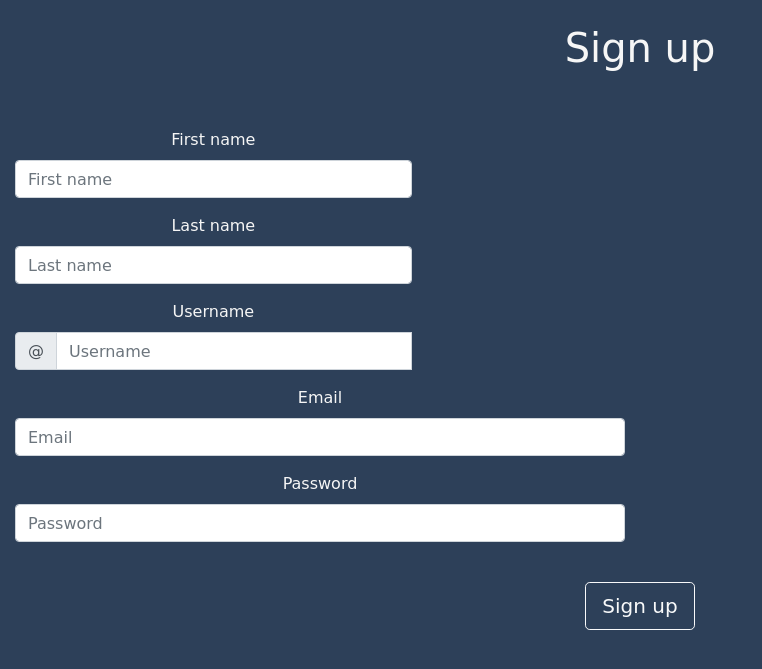
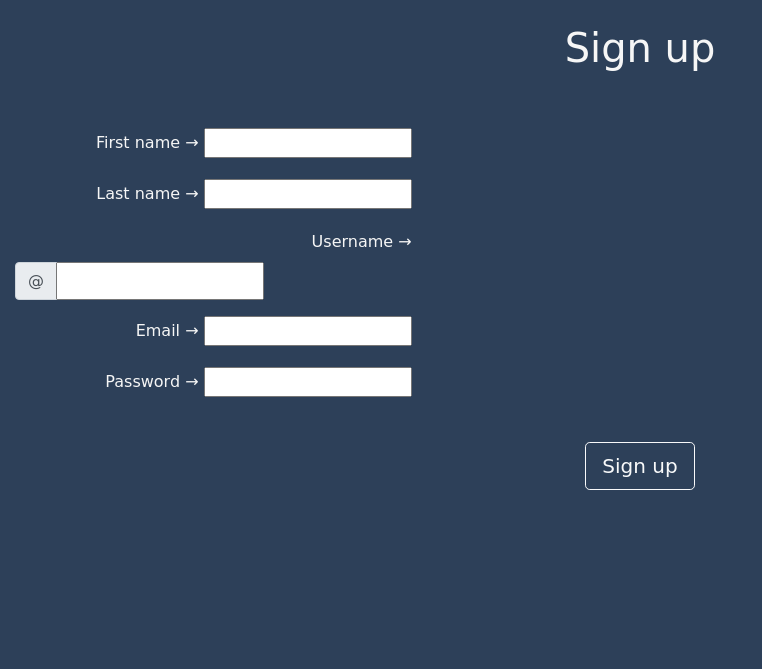
Before and after one commit to ArtemDyrdin/Social-Network, a Django app: page /signup in a window 1280 px wide. Shown: the top 669 px of the page, without its empty margins (0-762 px from the left). Run offline with Django 3.2, Linux system fonts and the light colour scheme; some libraries are stand-ins or nearby versions.

Commit message:
сделал авторизацию

```diff
--- a/socialNet/apps/network/forms.py
+++ b/socialNet/apps/network/forms.py
@@ -42,62 +42,62 @@ class AuthUserForm(AuthenticationForm, ModelForm):
         super().__init__(*args, **kwargs)
 
 
-# class RegisterUserForm(ModelForm):
-#     class Meta:
-#         model = User
-#         fields = ['username', 'password', 'email', 'first_name', 'last_name']
+class RegisterUserForm(ModelForm):
+    class Meta:
+        model = User
+        fields = ['username', 'password', 'email', 'first_name', 'last_name']
 
-#         widgets = {
-#             'username': TextInput(attrs={
-#                 'type': 'input',
-#                 'class': 'form-control',
-#                 'id': 'validationDefaultUsername',
-#                 'placeholder': 'Username',
-#                 'aria-describedby': 'inputGroupPrepend2'
-#             }),
-#             'password': PasswordInput(attrs={
-#                 'id': 'password-input'
-#             }),
-#             'email': EmailInput(attrs={
-#                 'class': 'lalala-topola'
-#             }),
-#             'first_name': TextInput(attrs={
-#                 'class': 'form-control',
-#                 'id': 'validationDefault01',
-#                 'placeholder': 'First name'
-#             }),
-#             #     'last_name': TextInput(attrs={
-#             #         'type': 'input',
-#             #         'class': 'form',
-#             #         'id': 'validationDefault02',
-#             #         'placeholder': 'Last name'
-#             #     })
-#         }
+        widgets = {
+            # 'username': TextInput(attrs={
+            #     'type': 'input',
+            #     'class': 'form-control',
+            #     'id': 'validationDefaultUsername',
+            #     'placeholder': 'Username',
+            #     'aria-describedby': 'inputGroupPrepend2'
+            # }),
+            'password': PasswordInput(attrs={
+                'id': 'password-input'
+            }),
+            # 'email': EmailInput(attrs={
+            #     'class': 'lalala-topola'
+            # }),
+            # 'first_name': TextInput(attrs={
+            #     'class': 'form-control',
+            #     'id': 'validationDefault01',
+            #     'placeholder': 'First name'
+            # }),
+            # 'last_name': TextInput(attrs={
+            #     'type': 'input',
+            #     'class': 'form',
+            #     'id': 'validationDefault02',
+            #     'placeholder': 'Last name'
+            # })
+        }
 
-#     def __init__(self, *args, **kwargs):
-#         super().__init__(*args, **kwargs)
+    def __init__(self, *args, **kwargs):
+        super().__init__(*args, **kwargs)
 
-#         self.fields["username"] = CharField(
-#             max_length=40,
-#             min_length=5)
-#         self.fields["first_name"] = CharField(
-#             max_length=40
-#         )
-#         self.fields["last_name"] = CharField(
-#             max_length=40
-#         )
+        self.fields["username"] = CharField(
+            max_length=40,
+            min_length=5)
+        self.fields["first_name"] = CharField(
+            max_length=40
+        )
+        self.fields["last_name"] = CharField(
+            max_length=40
+        )
 
-#         validator_user = RegexValidator(r'^[a-z0-9]*$')
-#         validator_password = RegexValidator(r'^[a-zA-Z0-9-=$!|?*+./]*$')
-#         validator_name = RegexValidator(r'^[a-zA-Z-]*$')
-#         self.fields['username'].validators = [validator_user]
-#         self.fields['password'].validators = [validator_password]
-#         self.fields['first_name'].validators = [validator_name]
-#         self.fields['last_name'].validators = [validator_name]
+        validator_user = RegexValidator(r'^[a-z0-9]*$')
+        validator_password = RegexValidator(r'^[a-zA-Z0-9-=$!|?*+./]*$')
+        validator_name = RegexValidator(r'^[a-zA-Z-]*$')
+        self.fields['username'].validators = [validator_user]
+        self.fields['password'].validators = [validator_password]
+        self.fields['first_name'].validators = [validator_name]
+        self.fields['last_name'].validators = [validator_name]
 
-#     def save(self, commit=True):
-#         user = super().save(commit=False)
-#         user.set_password(self.cleaned_data["password"])
-#         if commit:
-#             user.save()
-#         return user
+    def save(self, commit=True):
+        user = super().save(commit=False)
+        user.set_password(self.cleaned_data["password"])
+        if commit:
+            user.save()
+        return user
--- a/socialNet/apps/network/static/network/base.css
+++ b/socialNet/apps/network/static/network/base.css
@@ -53,7 +53,6 @@ main {
   margin: 35% 0% 0% 15%;
 }
 
-.form {
-  background-color: #f6f6f6;
-  color: blue;
+.autorize {
+  text-align: right;
 }
--- a/socialNet/apps/network/templates/network/signup.html
+++ b/socialNet/apps/network/templates/network/signup.html
@@ -9,41 +9,39 @@
     <br>
     <h1>Sign up</h1>
     <br><br>
+    <div class="autorize">
       <div class="col-md-4 mb-3">
-      <label for="validationCustom01">First name</label>
-      <input type="text" name="first_name" class="form-control" id="validationCustom01" placeholder="First name" required>
+        <label for="validationCustom01">First name →</label>
+        {{ form.first_name}}
         <div class="valid-feedback">
           Looks good!
         </div>
       </div>
       <div class="col-md-4 mb-3">
-      <label for="validationCustom02">Last name</label>
-      <input type="text" name="last_name" class="form-control" id="validationCustom02" placeholder="Last name" required>
+        <label for="validationCustom02">Last name →</label>
+        {{ form.last_name }}
         <div class="valid-feedback">
           Looks good!
         </div>
       </div>
       <div class="col-md-4 mb-3">
-      <label for="validationCustomUsername">Username</label>
+        <label for="validationCustom02">Username →</label>
         <div class="input-group">
           <div class="input-group-prepend">
             <span class="input-group-text" id="inputGroupPrepend">@</span>
           </div>
-        <input type="text" name="username" class="form-control" id="validationCustomUsername" placeholder="Username" aria-describedby="inputGroupPrepend" required>
-        <div class="invalid-feedback">
-          Please choose a username.
+          {{ form.username}}
         </div>
       </div>
+      <div class="form-group col-md-4 mb-3">
+        <label for="inputEmail4">Email →</label>
+        {{ form.email }}
       </div>
-    <div class="form-group col-md-6">
-      <label for="inputEmail4">Email</label>
-      <input type="email" name="email" class="form-control" id="inputEmail4" placeholder="Email">
+      <div class="form-group col-md-4 mb-3">
+        <label for="inputPassword4">Password →</label>
+        {{ form.password}}
       </div>
-    <div class="form-group col-md-6">
-      <label for="inputPassword4">Password</label>
-      <input type="password" name="password" class="form-control" id="inputPassword4" placeholder="Password">
     </div>
-
     <br>
 
     <button type="submit" class="btn btn-outline-light btn-lg">Sign up</button>
--- a/socialNet/apps/network/views.py
+++ b/socialNet/apps/network/views.py
@@ -1,5 +1,5 @@
 from django.shortcuts import render, redirect
-from .forms import AuthUserForm
+from .forms import AuthUserForm, RegisterUserForm
 from django.contrib.auth.models import User
 
 from django.contrib.auth.views import LoginView
@@ -27,35 +27,29 @@ def register(request):
         return HttpResponseForbidden()
     else:
         if request.method == 'POST':
-            # form = RegisterUserForm(request.POST)
-            # if form.is_valid():
-            #     user = form.save()
+            form = RegisterUserForm(request.POST)
+            print("\n", "OK0\n", "")
+            if form.is_valid():
+                print("\n", "OK1\n", "")
+                user = form.save()
 
-            #     username = form.cleaned_data['username']
-            # password = form.cleaned_data['password']
-            #     email = form.cleaned_data['email']
-            #     first_name = form.cleaned_data['first_name']
-            #     last_name = form.cleaned_data['last_name']
-            username = request.POST['username']
-            password = request.POST['password']
-            email = request.POST['email']
-            first_name = request.POST['first_name']
-            last_name = request.POST['last_name']
-            # auth_user = authenticate(
-            #     username=username, password=password, email=email, first_name=first_name, last_name=last_name)
-            # login(request, auth_user)
-            user = User.objects.create_user(username=username,
-                                            email=email,
-                                            password=password,
-                                            first_name=first_name,
-                                            last_name=last_name)
-            return redirect('account')
+                username = form.cleaned_data['username']
+                password = form.cleaned_data['password']
+                email = form.cleaned_data['email']
+                first_name = form.cleaned_data['first_name']
+                last_name = form.cleaned_data['last_name']
+                auth_user = authenticate(
+                    username=username, password=password, email=email, first_name=first_name, last_name=last_name)
+                login(request, auth_user)
+                print("\n", "OK2\n", "")
 
-        # else:
-        #     form = RegisterUserForm()
+                return redirect('account')
+
+        else:
+            form = RegisterUserForm()
 
         dt = {
-            # 'form': form,
+            'form': form,
             'title': 'Sign up'
         }
 
```
Also changed, not shown: db.sqlite3. Lines whose indentation alone changed are shown as unchanged.
